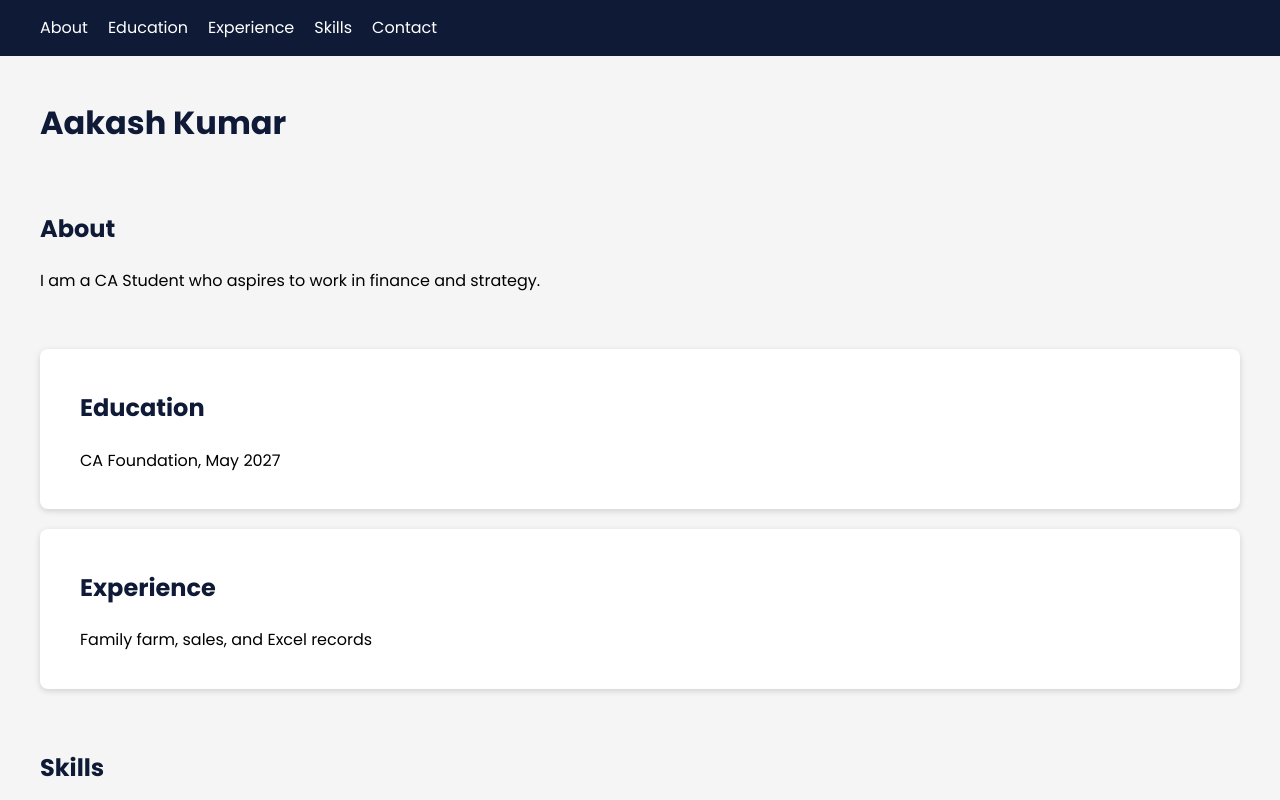
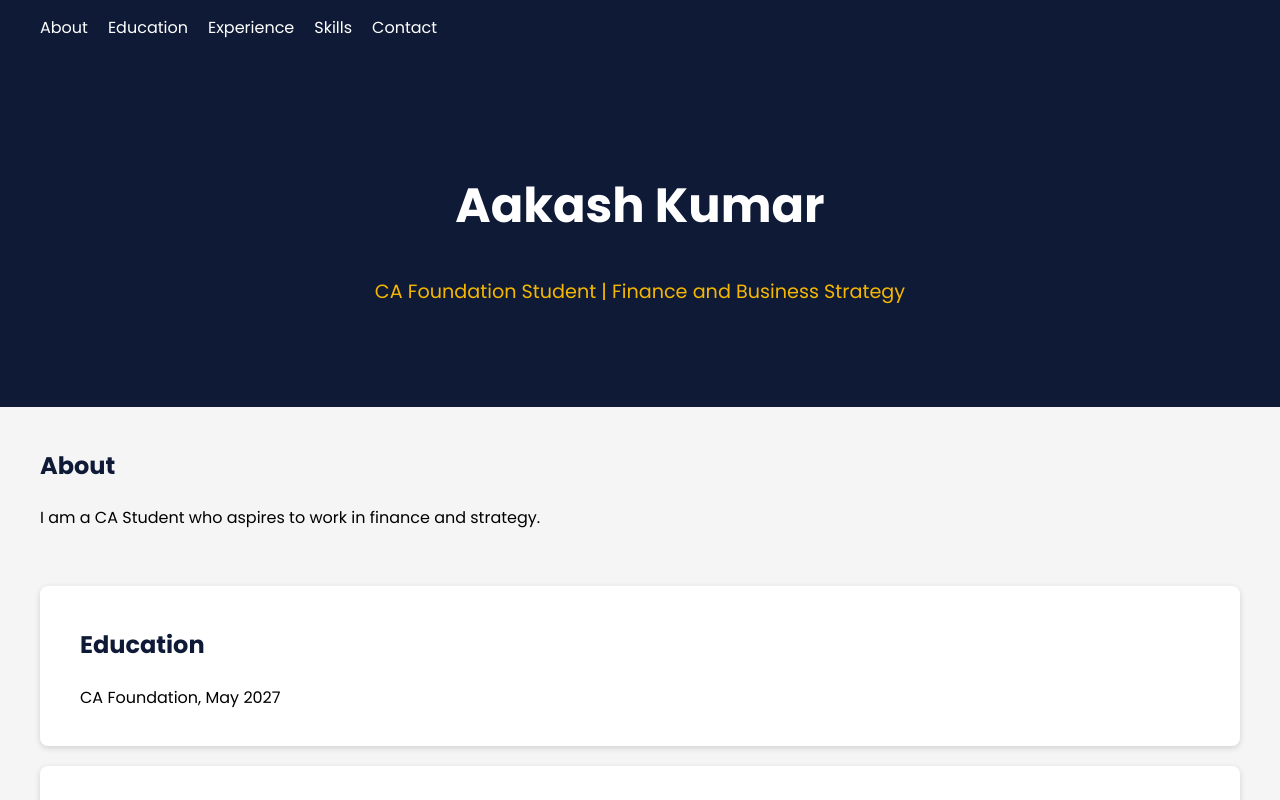
Before and after one commit to its-ashworks/resume-website, a plain HTML site: page index.html in a window 1280 px wide. Shown: the top 800 px of the page. Drawn offline with Linux system fonts and the light colour scheme.

Commit message:
Add files via upload

```diff
--- a/index.html
+++ b/index.html
@@ -14,7 +14,10 @@
     <a href="#skills">Skills</a>
     <a href="#contact">Contact</a>
 </nav>
+<header class="hero">
     <h1>Aakash Kumar</h1>
+    <p>CA Foundation Student | Finance and Business Strategy</p>
+</header>
 
 <section id="about">
     <h2>About</h2>
--- a/style.css
+++ b/style.css
@@ -1,6 +1,7 @@
 :root {
     --navy: #0e1a36;
     --white: #ffffff;
+    --gold: #f5b700;
 }
 body {
     font-family: 'poppins' , Arial, sans-serif;
@@ -41,3 +42,20 @@ nav a:hover {
 h1 {
     padding: 20px 40px 0;
 }
+
+.hero {
+    background-color: var(--navy);
+    text-align: center;
+    padding: 80px 20px;
+}
+
+.hero h1 {
+    color: var(--white);
+    padding: 0;
+    font-size: 3rem;
+}
+
+.hero p {
+    color: var(--gold);
+    font-size: 1.2rem;
+}
```
